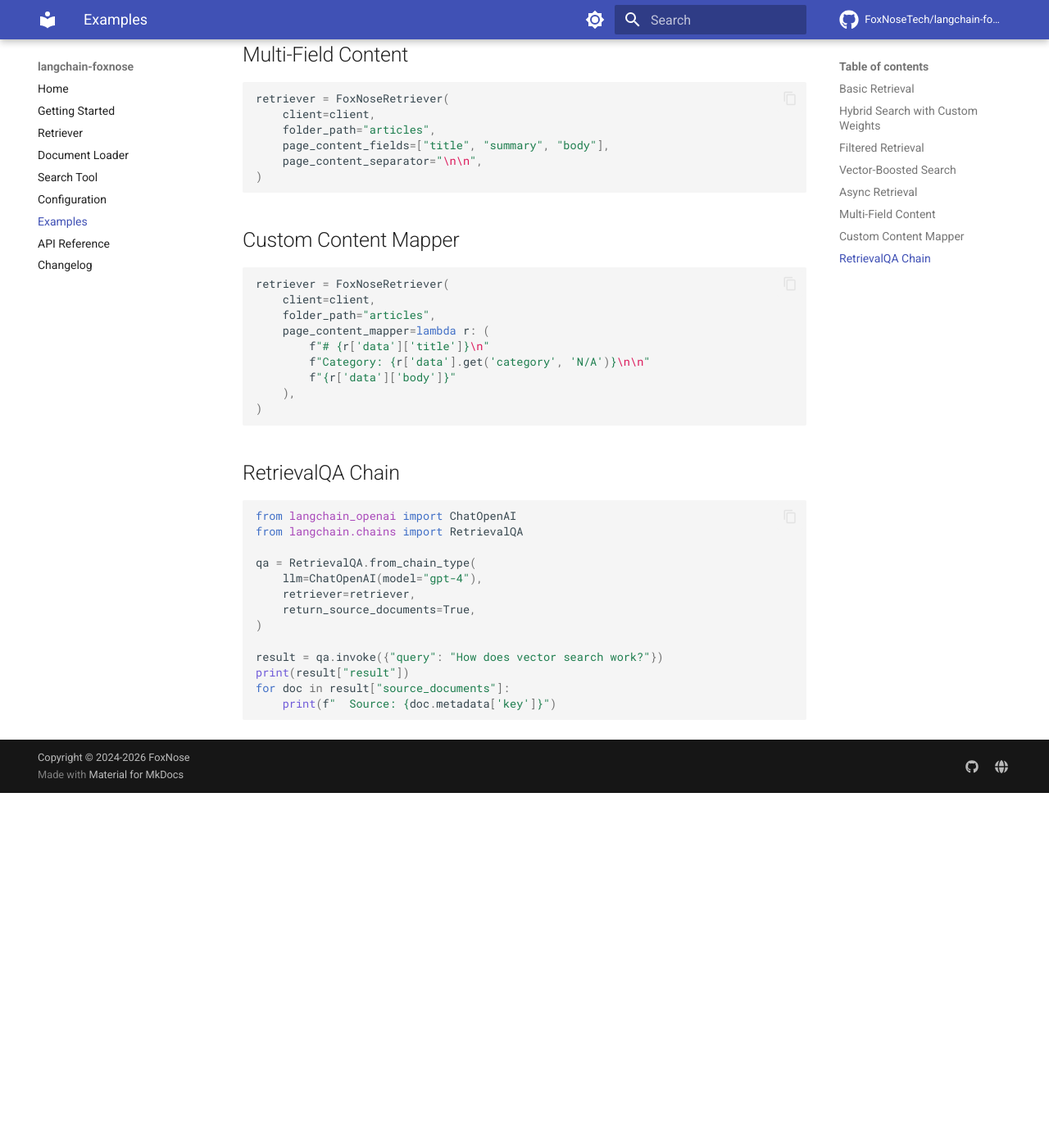
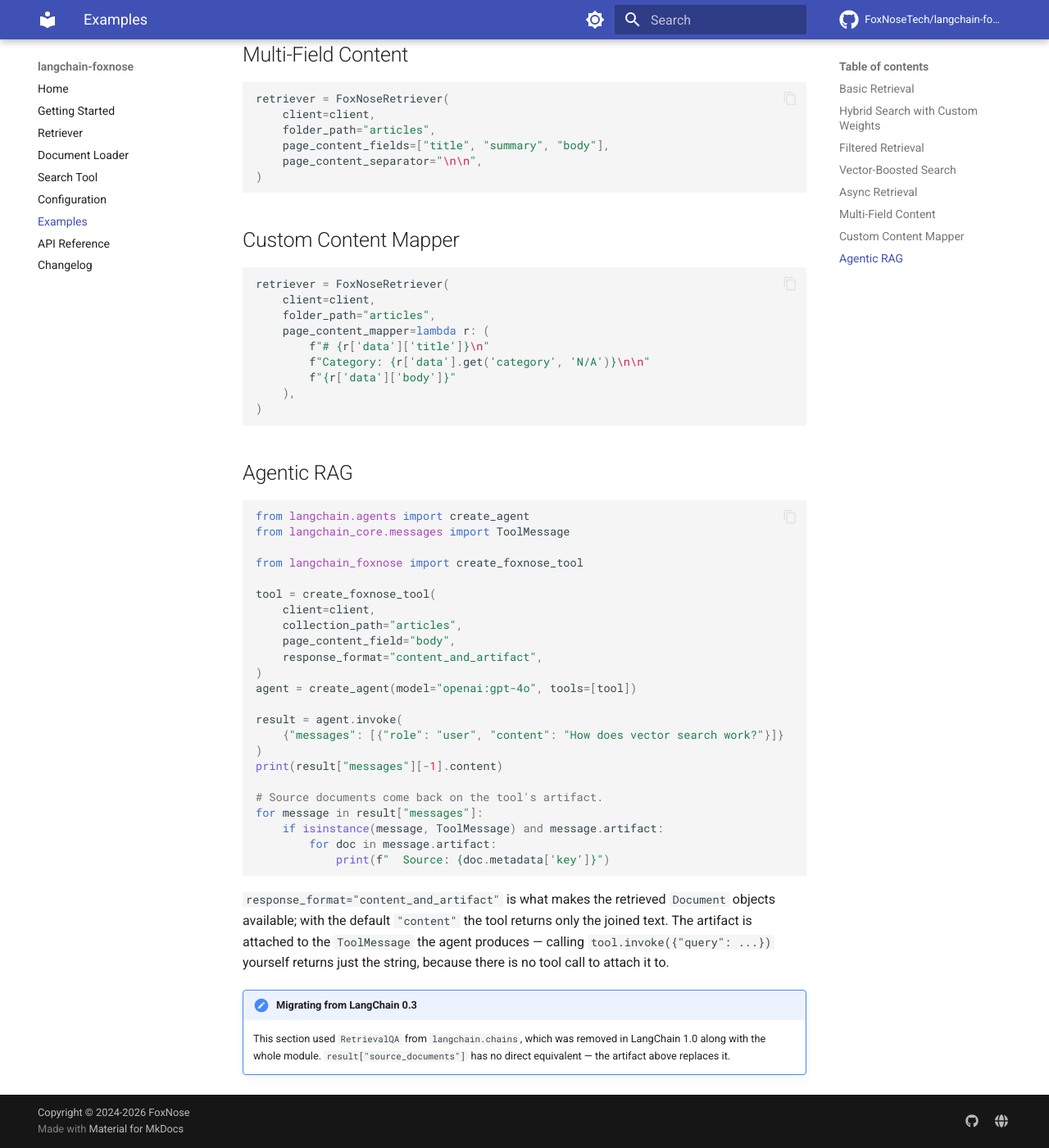
Before and after one commit to FoxNoseTech/langchain-foxnose, an MkDocs documentation site: the page built from docs/examples.md, in a window 1280 px wide and 1400 px high, scrolled down 2308 px. Shown: the whole window at 82% size. Built offline with MkDocs 1.6.1 and Material for MkDocs 9.7.7, drawn with Linux system fonts in a browser that asks for light colours; comment, search, counter and statistics services are not loaded; before the commit the page ends 3275 px from its top, so only the background shows below that.

Commit message:
docs: migrate agent examples to the LangChain 1.x create_agent pattern
Two doc pages were not merely stale, they were unrunnable: both
docs/getting-started.md and docs/examples.md imported RetrievalQA from
langchain.chains, and that module does not exist in LangChain 1.x --
`import langchain.chains` raises ModuleNotFoundError. Verified against
langchain 1.3.18.

Replaced with langchain.agents.create_agent, which is the whole public
agent surface in 1.x (langchain.agents.__all__ is just AgentState and
create_agent) and takes {"messages": [...]} rather than {"query": ...}.

result["source_documents"] has no equivalent, so the examples.md version
now sets response_format="content_and_artifact" and reads the documents
off the ToolMessage artifact. Documented the non-obvious part: the
artifact only materialises when the tool is invoked as a tool call, so a
direct tool.invoke({"query": ...}) still returns just the joined string.

Also moved docs/tool.md, examples/agent_tool.py and the README off
langgraph.prebuilt.create_react_agent, which is deprecated in favour of
create_agent but emits no runtime warning, so it rots silently. Noted the
signature difference: create_react_agent took the model positionally and
called the instruction parameter `prompt`; create_agent names them `model`
and `system_prompt`.

Each rewritten snippet was executed end to end against a tool-calling fake
chat model, not just eyeballed, and `mkdocs build --strict` passes.

No src/ changes: the langchain-core surface this package uses is unchanged
in 1.x. In particular create_retriever_tool is still exported from
langchain_core.tools with no deprecation marker, and is NOT reachable from
langchain.tools -- so the existing import is the one that survives.

````diff
--- a/docs/examples.md
+++ b/docs/examples.md
@@ -135,20 +135,42 @@ retriever = FoxNoseRetriever(
 )
 ```
 
-## RetrievalQA Chain
+## Agentic RAG
 
 ```python
-from langchain_openai import ChatOpenAI
-from langchain.chains import RetrievalQA
+from langchain.agents import create_agent
+from langchain_core.messages import ToolMessage
 
-qa = RetrievalQA.from_chain_type(
-    llm=ChatOpenAI(model="gpt-4"),
-    retriever=retriever,
-    return_source_documents=True,
+from langchain_foxnose import create_foxnose_tool
+
+tool = create_foxnose_tool(
+    client=client,
+    collection_path="articles",
+    page_content_field="body",
+    response_format="content_and_artifact",
 )
+agent = create_agent(model="openai:gpt-4o", tools=[tool])
 
-result = qa.invoke({"query": "How does vector search work?"})
-print(result["result"])
-for doc in result["source_documents"]:
-    print(f"  Source: {doc.metadata['key']}")
+result = agent.invoke(
+    {"messages": [{"role": "user", "content": "How does vector search work?"}]}
+)
+print(result["messages"][-1].content)
+
+# Source documents come back on the tool's artifact.
+for message in result["messages"]:
+    if isinstance(message, ToolMessage) and message.artifact:
+        for doc in message.artifact:
+            print(f"  Source: {doc.metadata['key']}")
 ```
+
+`response_format="content_and_artifact"` is what makes the retrieved
+`Document` objects available; with the default `"content"` the tool returns
+only the joined text. The artifact is attached to the `ToolMessage` the agent
+produces — calling `tool.invoke({"query": ...})` yourself returns just the
+string, because there is no tool call to attach it to.
+
+!!! note "Migrating from LangChain 0.3"
+
+    This section used `RetrievalQA` from `langchain.chains`, which was removed
+    in LangChain 1.0 along with the whole module. `result["source_documents"]`
+    has no direct equivalent — the artifact above replaces it.
````
Also changed, not shown: README.md (+3 -3 lines), docs/getting-started.md (+29 -9 lines), docs/tool.md (+17 -2 lines), 1 other file.
